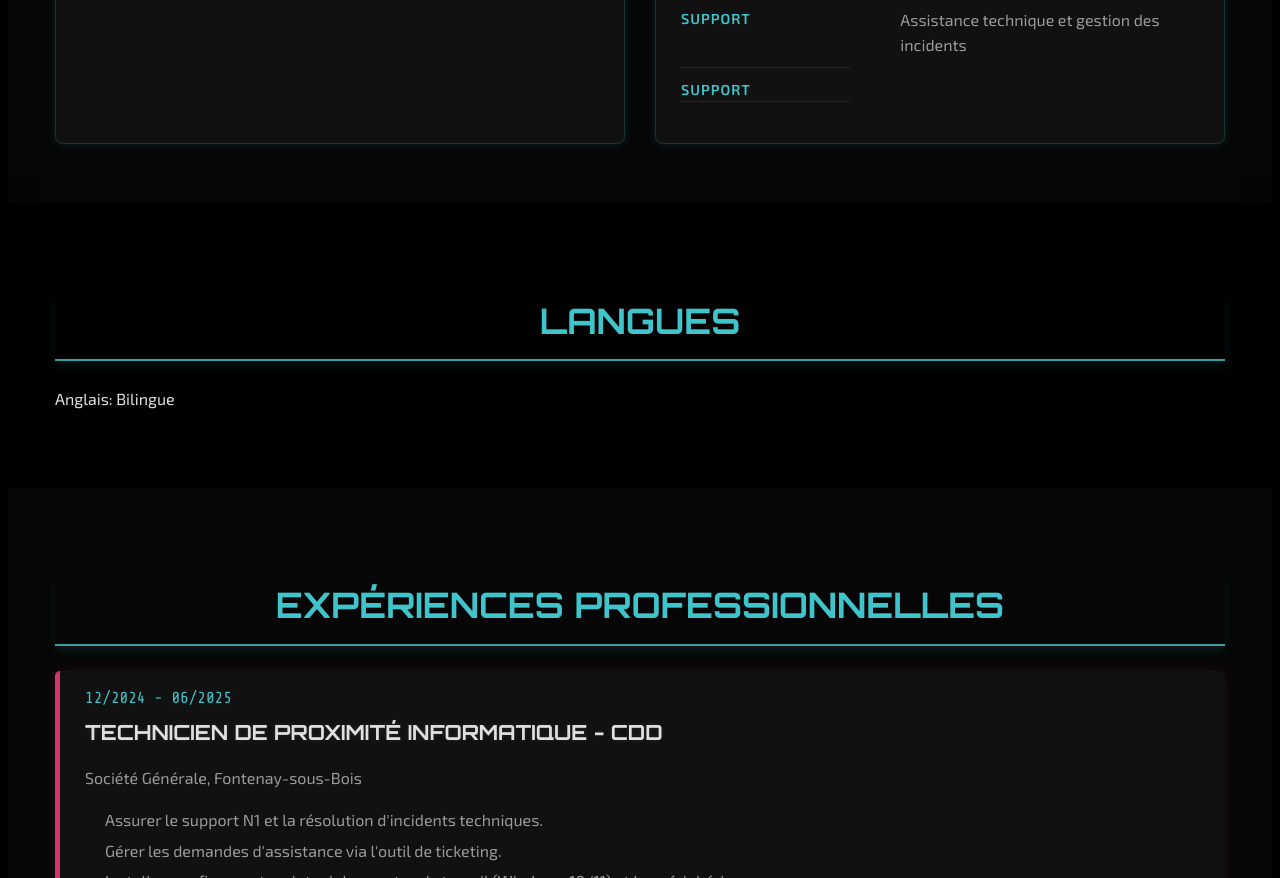
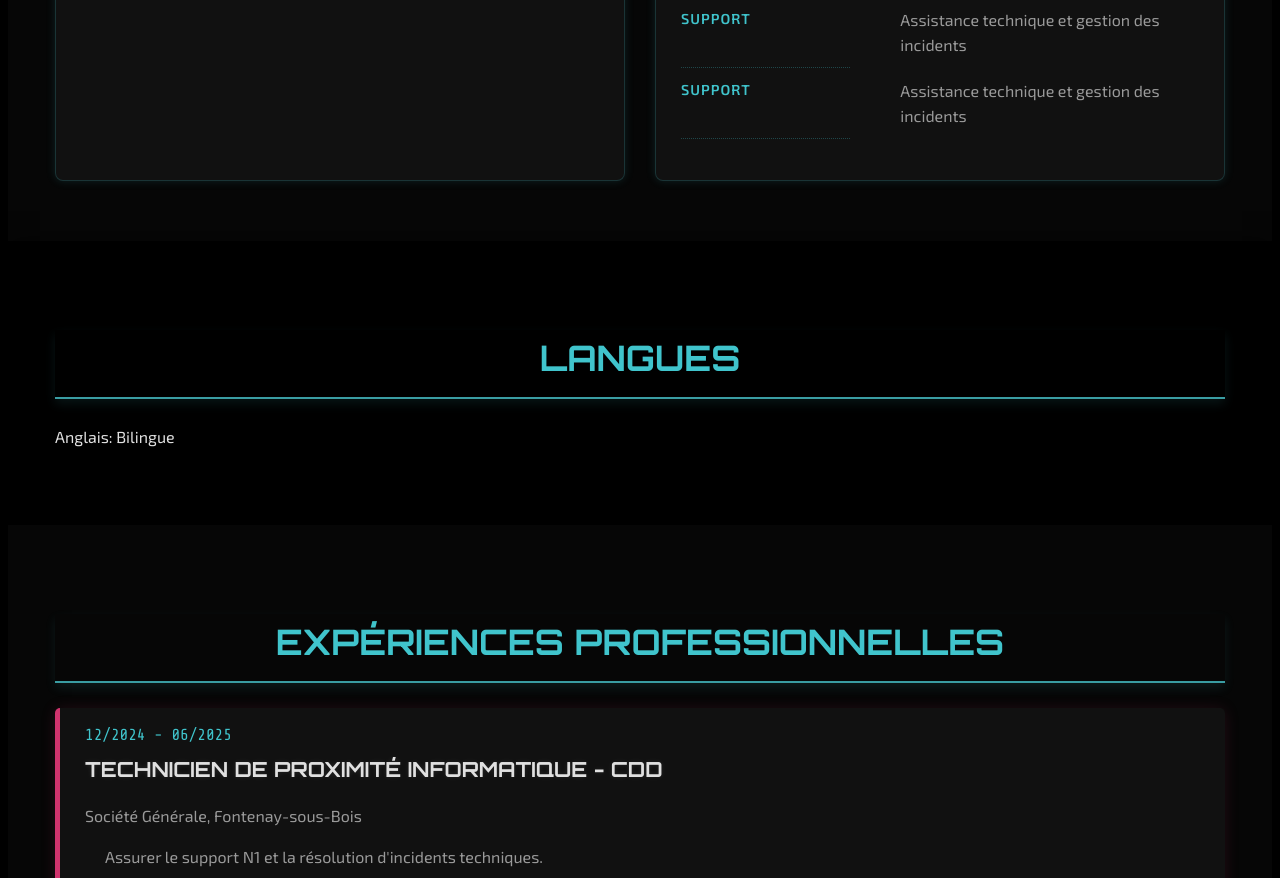
Before and after one commit to Chathulan25/monportfolio, a plain HTML site: page index.html in a window 1280 px wide. Shown: the part 1322-2200 px from the top of the page. Drawn offline with nearby package versions, Linux system fonts and the light colour scheme.

Commit message:
Update index.html

```diff
--- a/index.html
+++ b/index.html
@@ -114,7 +114,7 @@
                                 <dt data-lang-key="tech_office">Bureautique</dt>
                                 <dd data-lang-key="tech_office_desc">Office 365</dd>
                                 <dt data-lang-key="tech_office">Support</dt>
-                                <dd Assistance technique et gestion des incidents</dd>
+                                <dd data-lang-key="tech_office_desc">Assistance technique et gestion des incidents</dd>
 
                             </dl>
                         </div>
```
